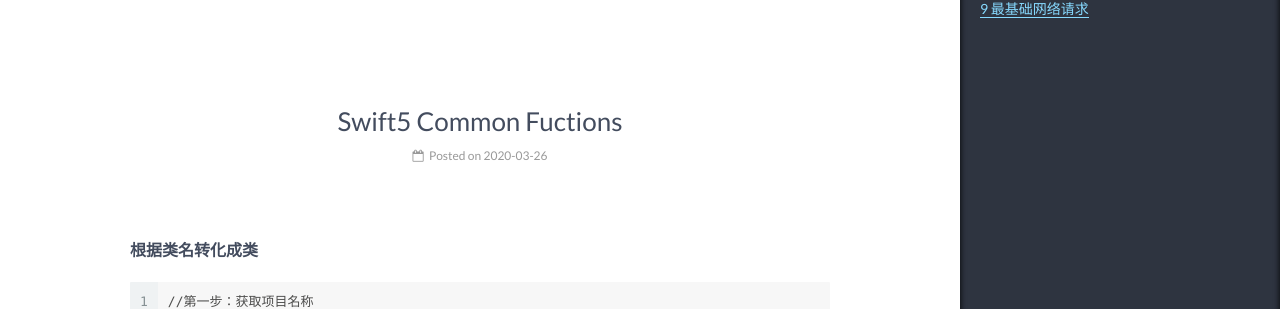
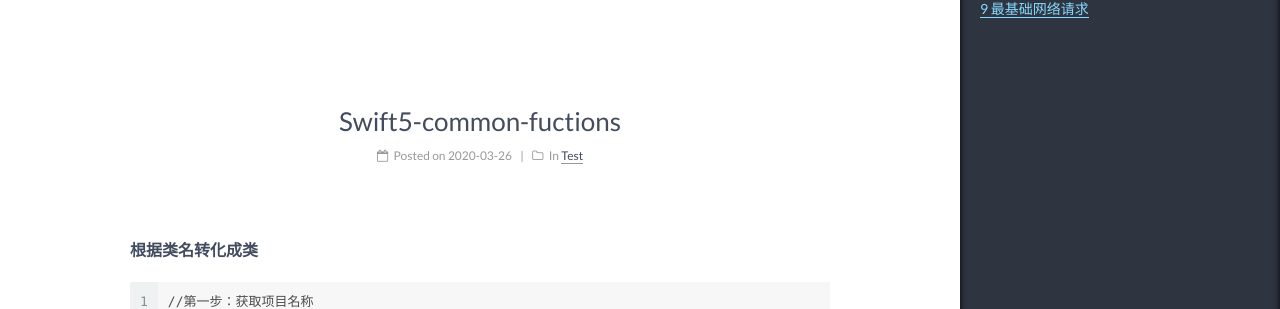
Before and after one commit to lisheng1009/lisheng1009.github.io-old, a Jekyll site: the page built from _posts/2020-03-26-Swift5-common-fuctions.md, in a window 1280 px wide. Shown: the part 275-584 px from the top of the page. Built offline with Jekyll 4.4.1, drawn with Linux system fonts in a browser that asks for light colours.

Commit message:
Update 2020-03-26-Swift5-common-fuctions.md

````diff
--- a/_posts/2020-03-26-Swift5-common-fuctions.md
+++ b/_posts/2020-03-26-Swift5-common-fuctions.md
@@ -1,3 +1,10 @@
+---
+title: Swift5-common-fuctions
+categories:
+ - Test
+tags:
+---
+
 #### 根据类名转化成类
 ```
 //第一步：获取项目名称
````
